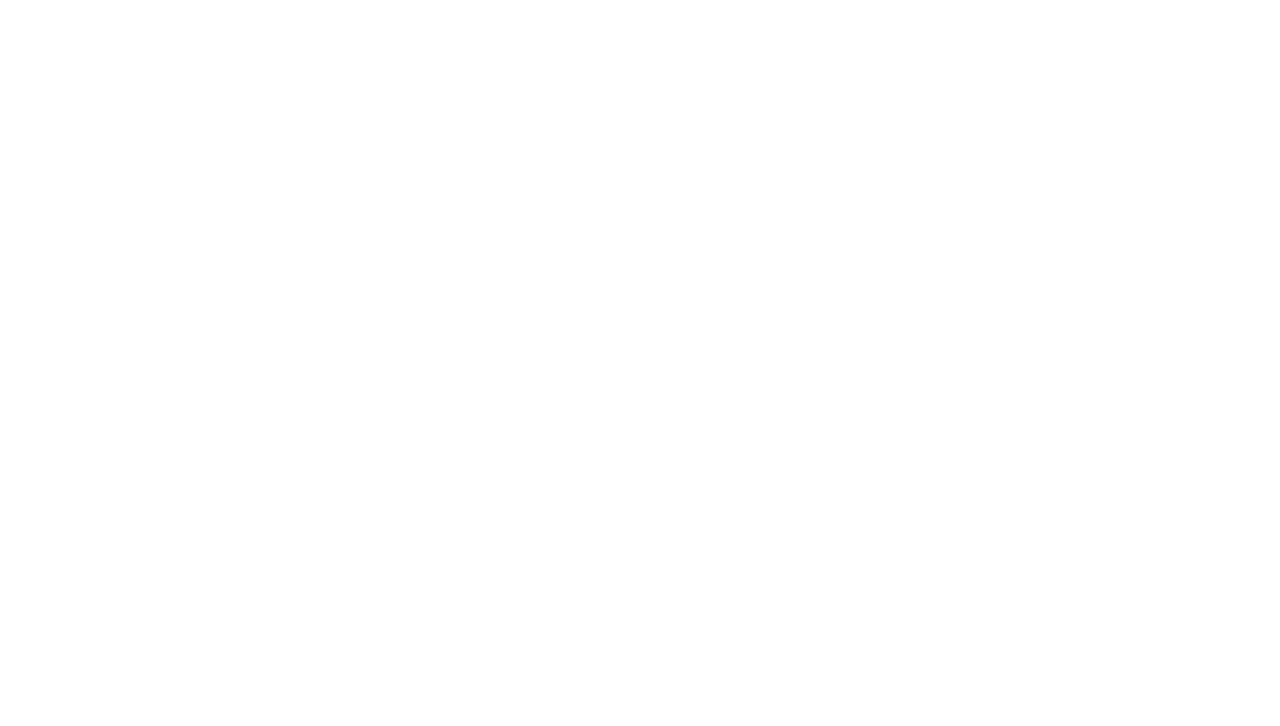
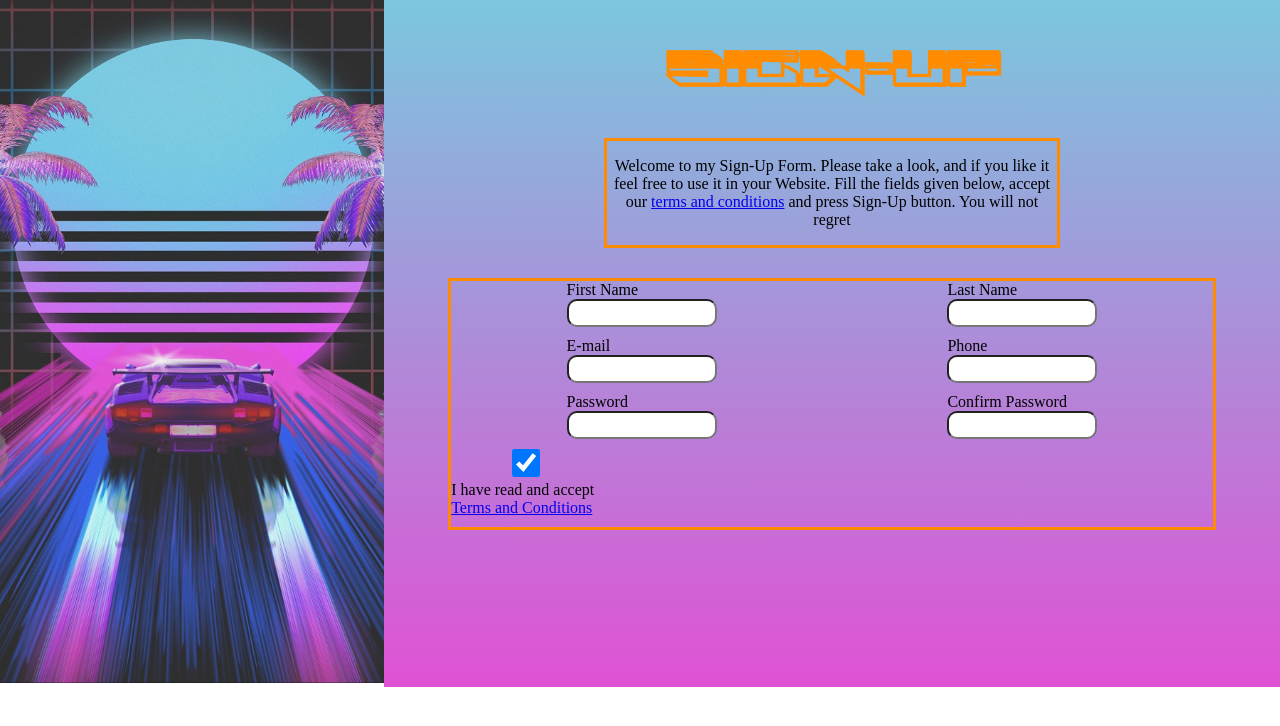
Before and after one commit to cmaster-yan/signup-form, a plain HTML site: page index.html in a window 1280 px wide. Drawn offline with Linux system fonts and the light colour scheme.

Commit message:
Form almost complete

```diff
--- a/index.html
+++ b/index.html
@@ -5,8 +5,55 @@
     <meta http-equiv="X-UA-Compatible" content="IE=edge">
     <meta name="viewport" content="width=device-width, initial-scale=1.0">
     <title>Sign-Up!</title>
+    <link rel="stylesheet" href="styles.css">
 </head>
 <body>
-
+    <div class="sidebar">
+        <img src="./images/infinity.jpg" alt="A car over the road to the sun with 80's vibes">
+    </div>
+    <div class="form">
+        <header>
+            <h1>Sign-Up</h1>
+        </header>
+        <div class="info">
+            <p>Welcome to my Sign-Up Form. Please take a look, and if you like it feel
+                free to use it in your Website. Fill the fields given below, accept our
+                <a href="#">terms and conditions</a> and press Sign-Up button. You
+                will not regret
+            </p>
+        </div>
+        <main>
+            <form action="#">
+                <div>
+                    <label for="first_name">First Name</label>
+                    <input type="text" id="first_name" name="first_name">
+                </div>
+                <div>
+                    <label for="last_name">Last Name</label>
+                    <input type="text" id="last_name" name="last_name">
+                </div>
+                <div>
+                    <label for="email">E-mail</label>
+                    <input type="email" name="email" id="email">
+                </div>
+                <div>
+                    <label for="tel">Phone</label>
+                    <input type="tel" id="tel" name="phone">
+                </div>
+                <div>
+                    <label for="pwd">Password</label>
+                    <input type="password" id="pwd" name="pwd">
+                </div>
+                <div>
+                    <label for="pwdconf">Confirm Password</label>
+                    <input type="password" id="pwdconf" name="pwdconf">
+                </div>
+                <div class="termscond">
+                    <input type="checkbox" id="termscond" name="termscond" checked>
+                    <label for="termscond">I have read and accept <a href="#">Terms and Conditions</a></label>
+                </div>
+            </form>
+        </main>
+    </div>
 </body>
 </html>
--- a/styles.css
+++ b/styles.css
@@ -0,0 +1,73 @@
+@font-face {
+    font-family: TarrgetPlatinum;
+    src: url(./fonts/TarrgetPlatinumRegular-eznx.otf);
+  }
+
+  body {
+    display: grid;
+    grid-template-columns: 30% auto;
+    padding: 0;
+    margin: 0;
+}
+.sidebar {
+    max-width: 100%;
+}
+.sidebar img {
+    max-width: 100%;
+}
+.form {
+    background: linear-gradient(#7bc7de, #e051d4);
+    display: flex;
+    flex-direction: column;
+}
+.form header {
+    text-align: center;
+    font-family: TarrgetPlatinum;
+    font-size: 30px;
+    color: darkorange;
+}
+
+.info {
+    width: 450px;
+    text-align: center;
+    border: solid 3px darkorange;
+    align-self: center;
+}
+
+main {
+    width: 85%;
+    align-self: center;
+    border: solid 3px darkorange;
+    margin-top: 30px;
+}
+main > form{
+    display: flex;
+    flex-wrap: wrap;
+}
+form > div{
+    display: flex;
+    flex-direction: column;
+    width: 50%;
+    margin-bottom: 10px;
+}
+label{
+    display: block;
+    width: 150px;
+    align-self: center;
+}
+input{
+    align-self: center;
+    min-height: 28px;
+    border-radius: 10px;
+}
+
+.termscond {
+    display: block;
+}
+
+input, button {
+    width : 150px;
+    padding: 0;
+    margin: 0;
+    box-sizing: border-box;
+  }
```
Also changed, not shown: fonts/TarrgetPlatinumRegular-eznx.otf (added).
